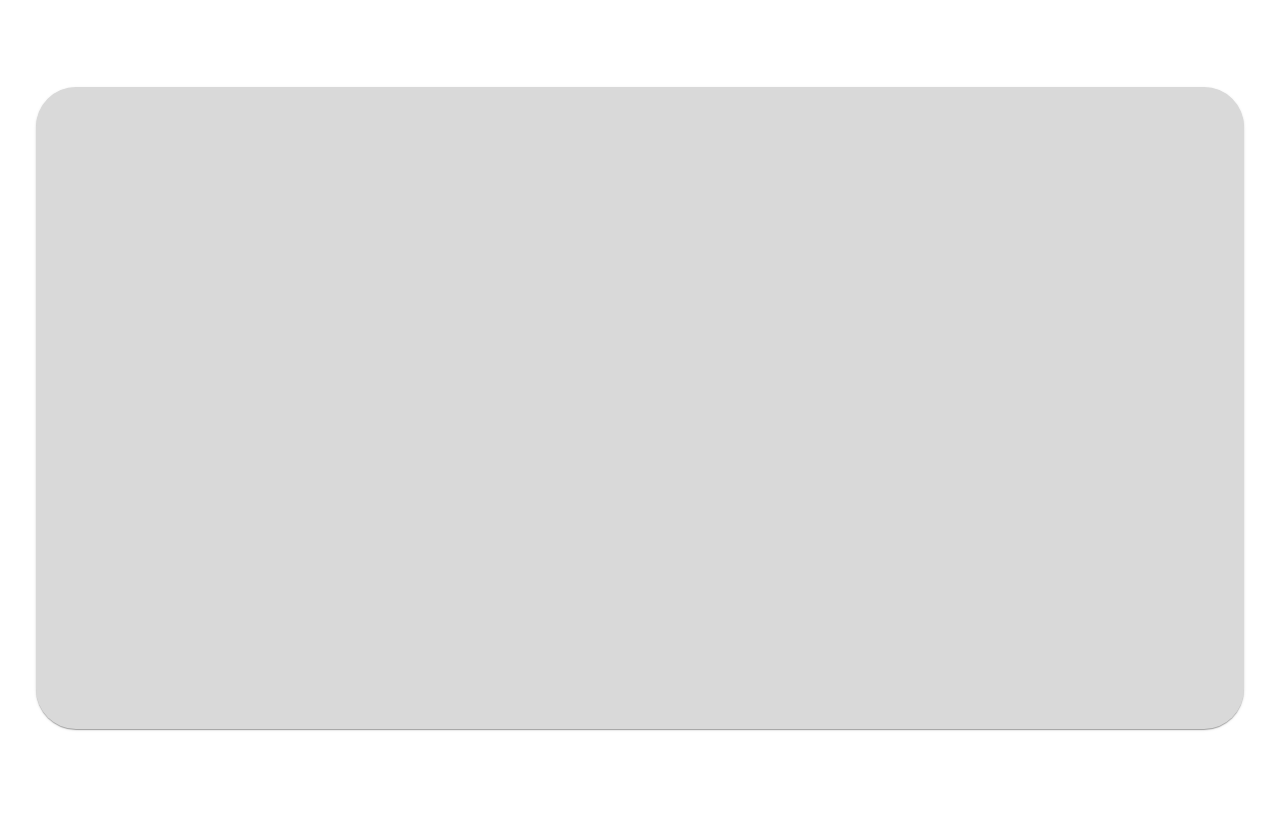
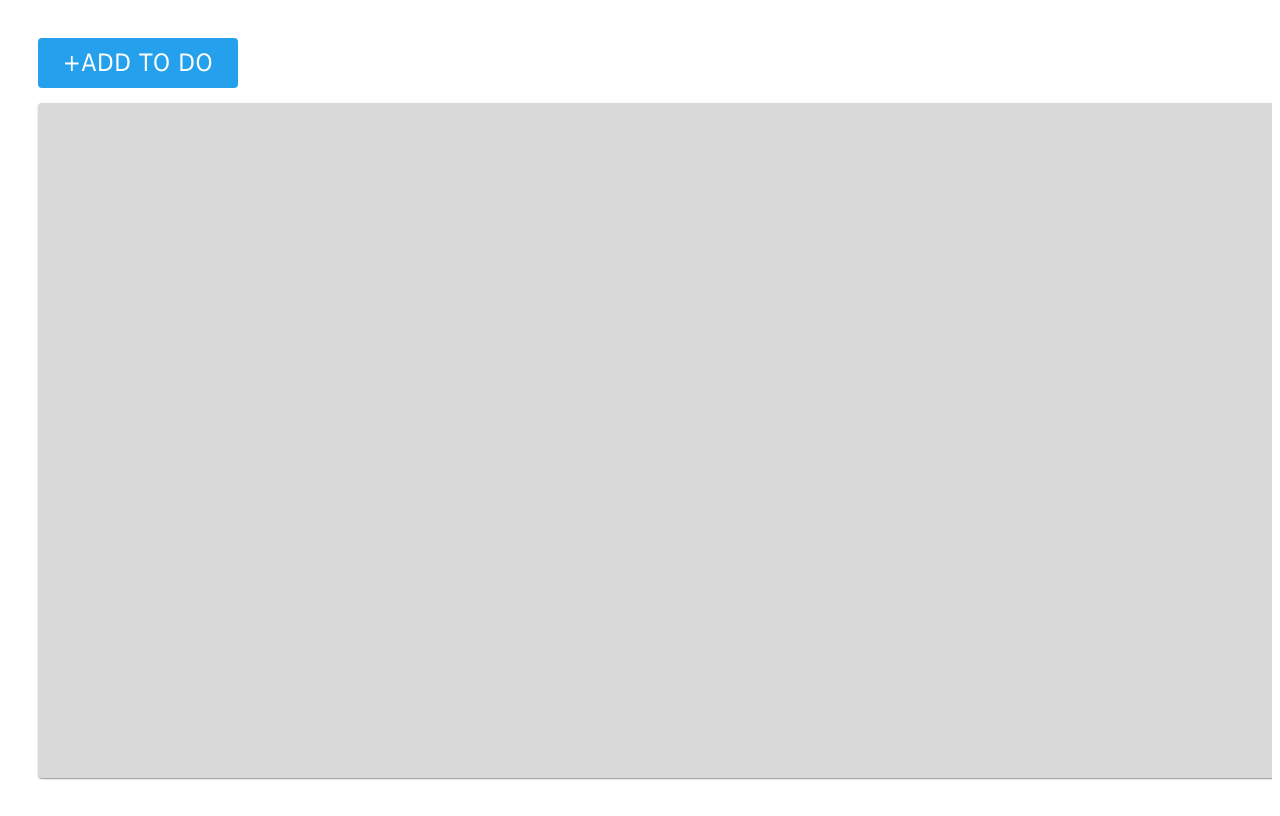
Before and after one commit to thompsontnmt/banana-grabber, a Next.js app: page / in a window 1280 px wide. Built offline with nearby package versions, Linux system fonts and the light colour scheme.

Commit message:
Add submit button and wait for feedback

```diff
--- a/src/app/components/ListCard.tsx
+++ b/src/app/components/ListCard.tsx
@@ -10,13 +10,12 @@ import Typography from '@mui/material/Typography';
 export default function ListCard() {
   return (
     <Card sx={{
-        width: 1208 ,
-        height: 642 ,
-        bgcolor: '#D9D9D9' ,
-        borderRadius: 10 ,
-    }}>
-
-
-    </Card>
+      width: '1350px',
+      height: '700px',
+      bgcolor: '#D9D9D9',
+      marginBottom: '30px',
+      marginLeft: '30px',
+      marginRight: '30px',
+    }} />
   );
 }
--- a/src/app/page.tsx
+++ b/src/app/page.tsx
@@ -1,18 +1,37 @@
 import React from 'react';
-import { Box, Typography } from '@mui/material';
+import { Box, Button, Typography } from '@mui/material';
 import ListCard from './components/ListCard';
 
 
 const ToDoList = () => {
   return (
+
+
     <Box
       sx={{
         display: 'flex',
-        justifyContent: 'center',
-        alignItems: 'center',
+        flexDirection: 'column',
         height: '100vh', // This sets the height to 100% of the viewport height
+        overflow: 'hidden',
       }}
     >
+      <Button
+         sx={{
+          backgroundColor: '#24a0ed',
+          height: '50px',
+          width: '200px',
+          color: 'white',
+          fontFamily: 'Tahoma',
+          fontSize: '24px',
+          margin: '15px',
+          padding: '10px',
+          textAlign: 'center',
+          marginTop: '30px',
+          marginLeft: '30px',
+         }}
+
+        >+Add To Do
+      </Button>
       <ListCard />
     </Box>
   );
```
